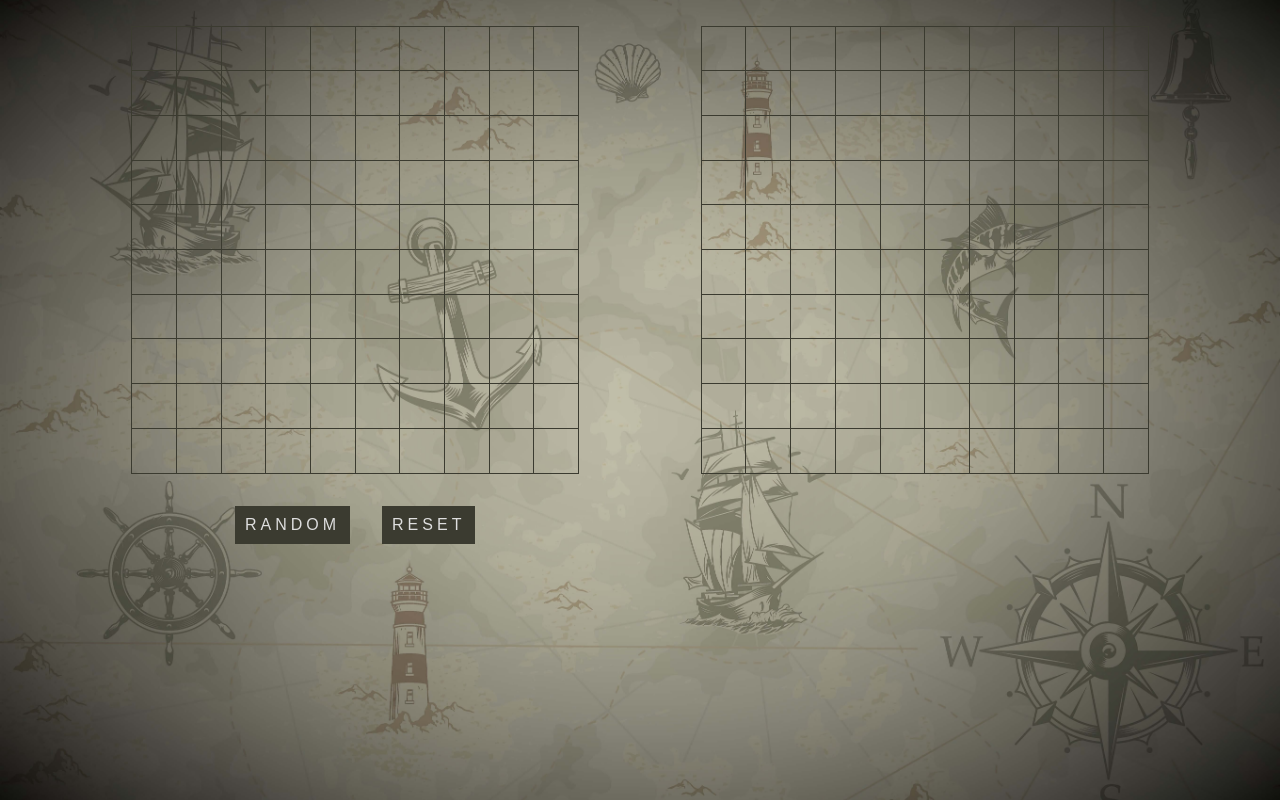
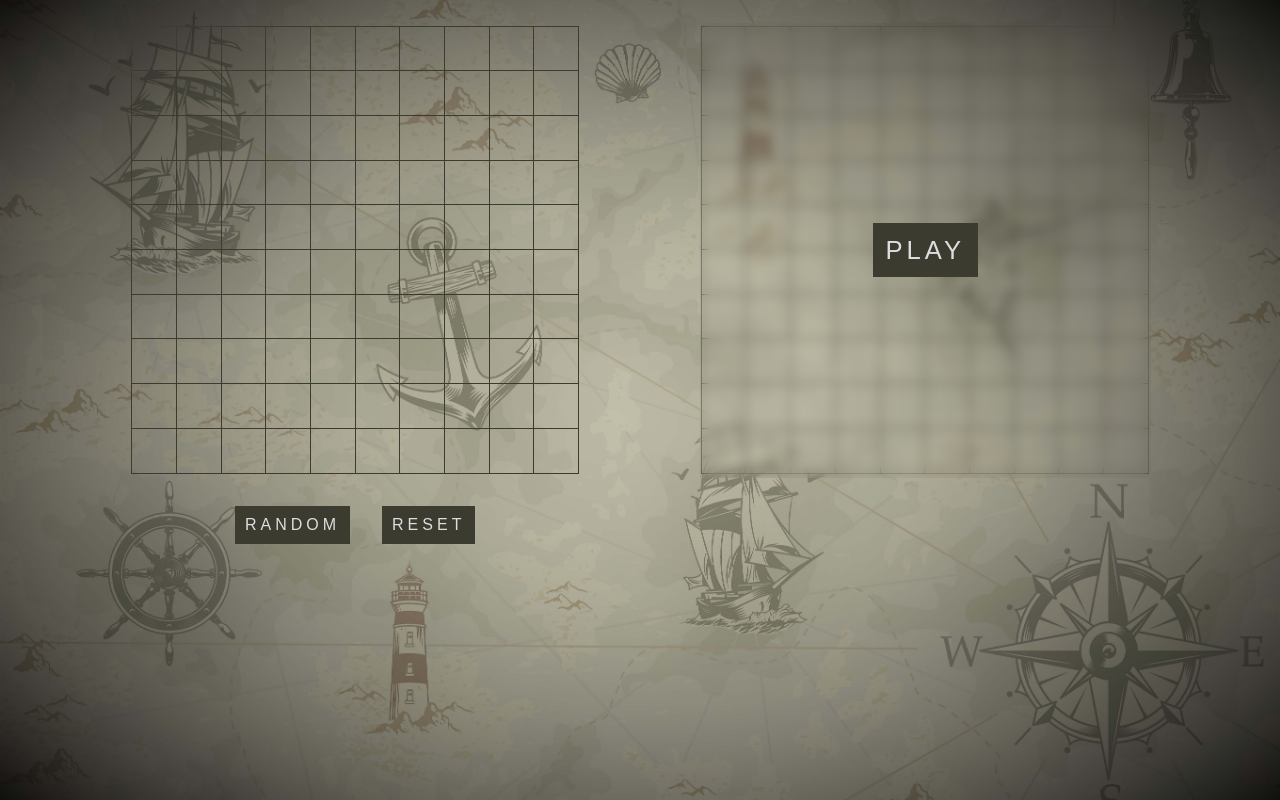
Before and after one commit to Ruchita1010/battleship, a website built with webpack: page src/template.html in a window 1280 px wide. Both pictures are taken after typing "Sample" into the empty fields and a click on the input "START". Built offline with nearby package versions, Linux system fonts and the light colour scheme.

Commit message:
feat: add veil along with a play button on computer's board

```diff
--- a/src/modules/dom/gameboardsScreen.js
+++ b/src/modules/dom/gameboardsScreen.js
@@ -1,4 +1,9 @@
-import { clearMainContainer, createButton, getGameboardCells } from './utils';
+import {
+  clearMainContainer,
+  createButton,
+  getGameboardCells,
+  toggleVeil,
+} from './utils';
 
 const createGameboardContainer = () => {
   const gameboardContainer = document.createElement('div');
@@ -62,6 +67,7 @@ const renderGameboardsScreen = (gameboardSize) => {
   const gameboardsScreen = createGameboardsScreen(gameboardSize);
   const mainContainer = document.querySelector('#main-container');
   mainContainer.appendChild(gameboardsScreen);
+  toggleVeil();
 };
 
 const clearGameboard = () => {
--- a/src/modules/dom/utils.js
+++ b/src/modules/dom/utils.js
@@ -24,4 +24,25 @@ const getModal = () => {
   return modal;
 };
 
-export { clearMainContainer, createButton, getGameboardCells, getModal };
+const toggleVeil = () => {
+  const veilElem = document.querySelector('.veil');
+  if (veilElem) {
+    veilElem.remove();
+    return;
+  }
+  const gameboard = document.querySelectorAll('.gameboard')[1];
+  gameboard.style.position = 'relative';
+  const veil = document.createElement('div');
+  veil.classList.add('veil');
+  const playButton = createButton('PLAY', 'play-btn');
+  veil.appendChild(playButton);
+  gameboard.appendChild(veil);
+};
+
+export {
+  clearMainContainer,
+  createButton,
+  getGameboardCells,
+  getModal,
+  toggleVeil,
+};
--- a/src/modules/setGame.js
+++ b/src/modules/setGame.js
@@ -1,5 +1,6 @@
 import { renderGameboardsScreen } from './dom/gameboardsScreen';
 import { randomizeBoard, resetBoard } from './dom/shipsPlacement';
+import { toggleVeil } from './dom/utils';
 import startManualMode from './modes';
 
 const setGame = (mode, human, bot, ships) => {
@@ -11,9 +12,14 @@ const setGame = (mode, human, bot, ships) => {
   );
   const resetBoardBtn = document.querySelector('#reset-board-btn');
   resetBoardBtn.addEventListener('click', resetBoard.bind(null, human, ships));
-  if (mode === 'manual') {
-    startManualMode(human, bot);
-  }
+  // starts game play
+  const playBtn = document.querySelector('#play-btn');
+  playBtn.addEventListener('click', () => {
+    toggleVeil();
+    if (mode === 'manual') {
+      startManualMode(human, bot, ships);
+    }
+  });
 };
 
 export default setGame;
--- a/src/styles/gameboard.css
+++ b/src/styles/gameboard.css
@@ -51,3 +51,23 @@
 .miss {
   background-color: white;
 }
+
+.veil {
+  position: absolute;
+  top: -4px;
+  left: -2px;
+  bottom: -4px;
+  right: -2px;
+  display: grid;
+  place-items: center;
+  backdrop-filter: blur(6px);
+}
+
+#play-btn {
+  padding: 1vmax;
+  font-size: 2vmax;
+}
+
+.hide {
+  display: none;
+}
```
Also changed, not shown: dist/bundle.js.
